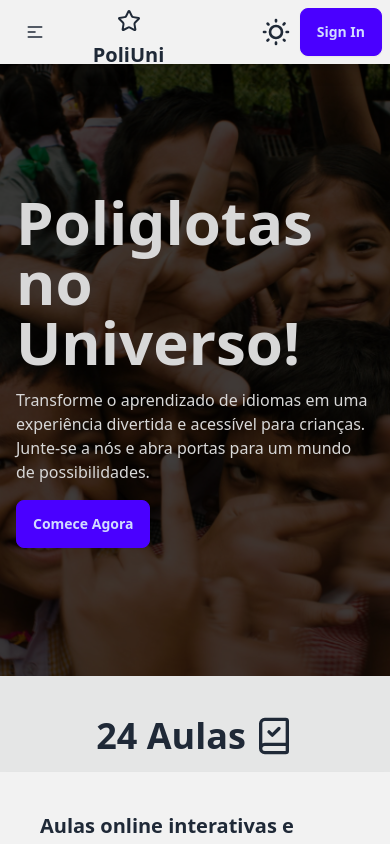
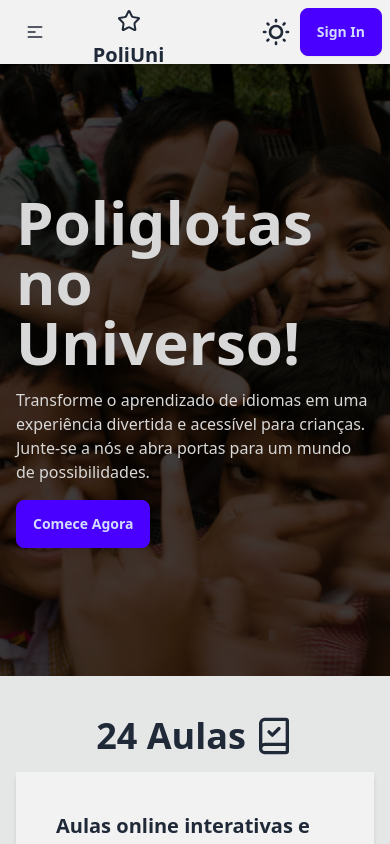
Before and after one commit to Santlago/poliuni, a Next.js app in the folder apps/web/: page / in a window 390 px wide. Built offline with nearby package versions, Linux system fonts and the light colour scheme.

Commit message:
Change default port to 5173 and fix padding on mobile

```diff
--- a/apps/web/package.json
+++ b/apps/web/package.json
@@ -3,7 +3,7 @@
   "version": "0.1.0",
   "private": true,
   "scripts": {
-    "dev": "next dev",
+    "dev": "next dev -p 5173",
     "build": "next build",
     "start": "next start",
     "lint": "next lint"
--- a/apps/web/src/app/(home)/page.tsx
+++ b/apps/web/src/app/(home)/page.tsx
@@ -8,7 +8,7 @@ import { StatsSection } from './sections/StatsSection'
 export default function Home() {
 
   return (
-    <div className='py-4'>
+    <div className='py-4 px-4 lg:px-0'>
       <LandingSection />
       <StatsSection />
       <div className='bg-base-200'>
--- a/apps/web/src/app/(home)/sections/LandingSection/LandingSection.tsx
+++ b/apps/web/src/app/(home)/sections/LandingSection/LandingSection.tsx
@@ -2,7 +2,7 @@ import Image from 'next/image'
 
 export const LandingSection = () => {
   return (
-    <section className='relative py-32 lg:py-8 mb-10 lg:my-10 -mt-4 text-[#d8d8d8]'>
+    <section className='relative py-32 lg:py-8 mb-10 lg:my-10 -m-4 text-[#d8d8d8]'>
       <video
         autoPlay
         loop
```
